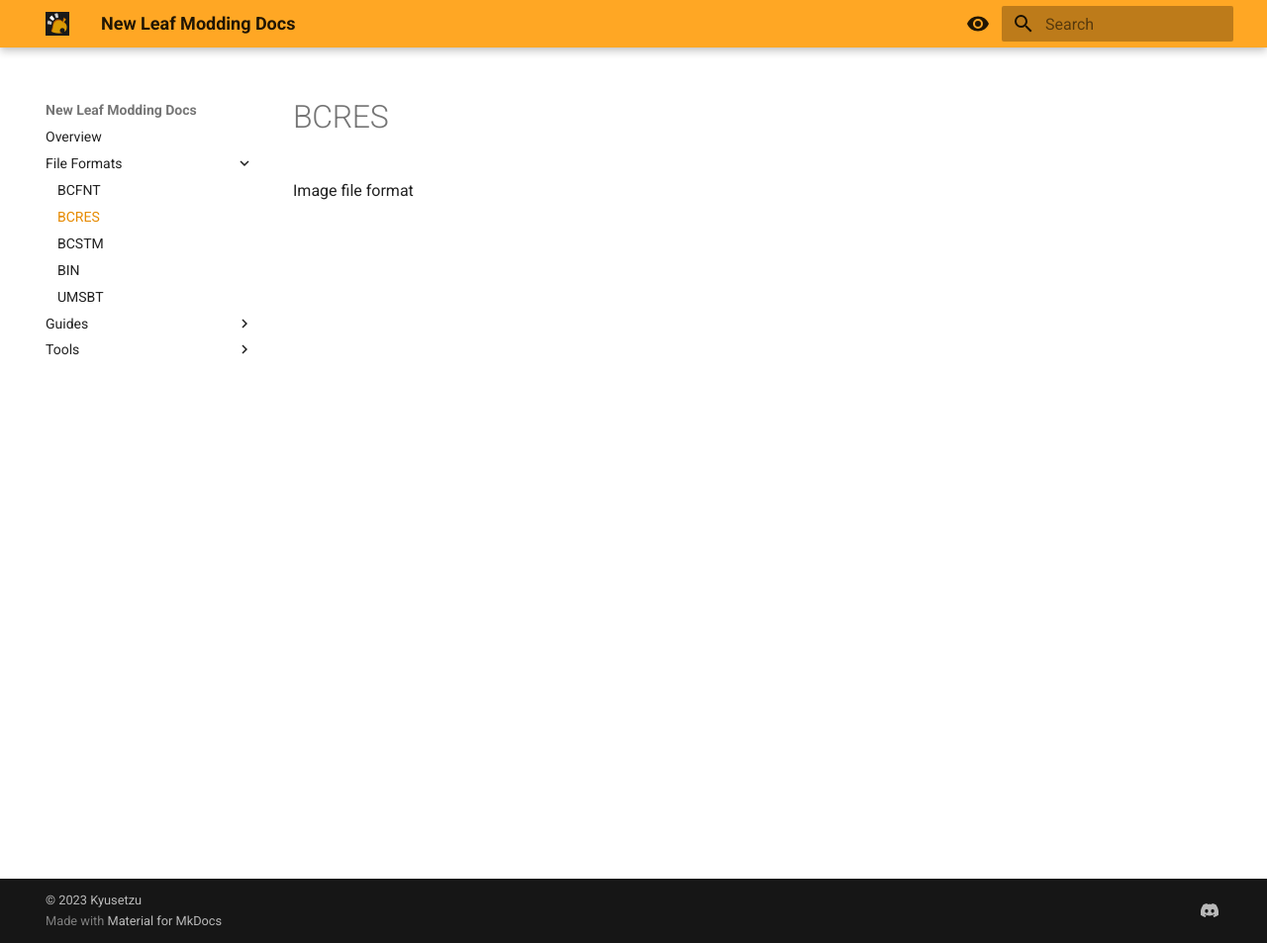
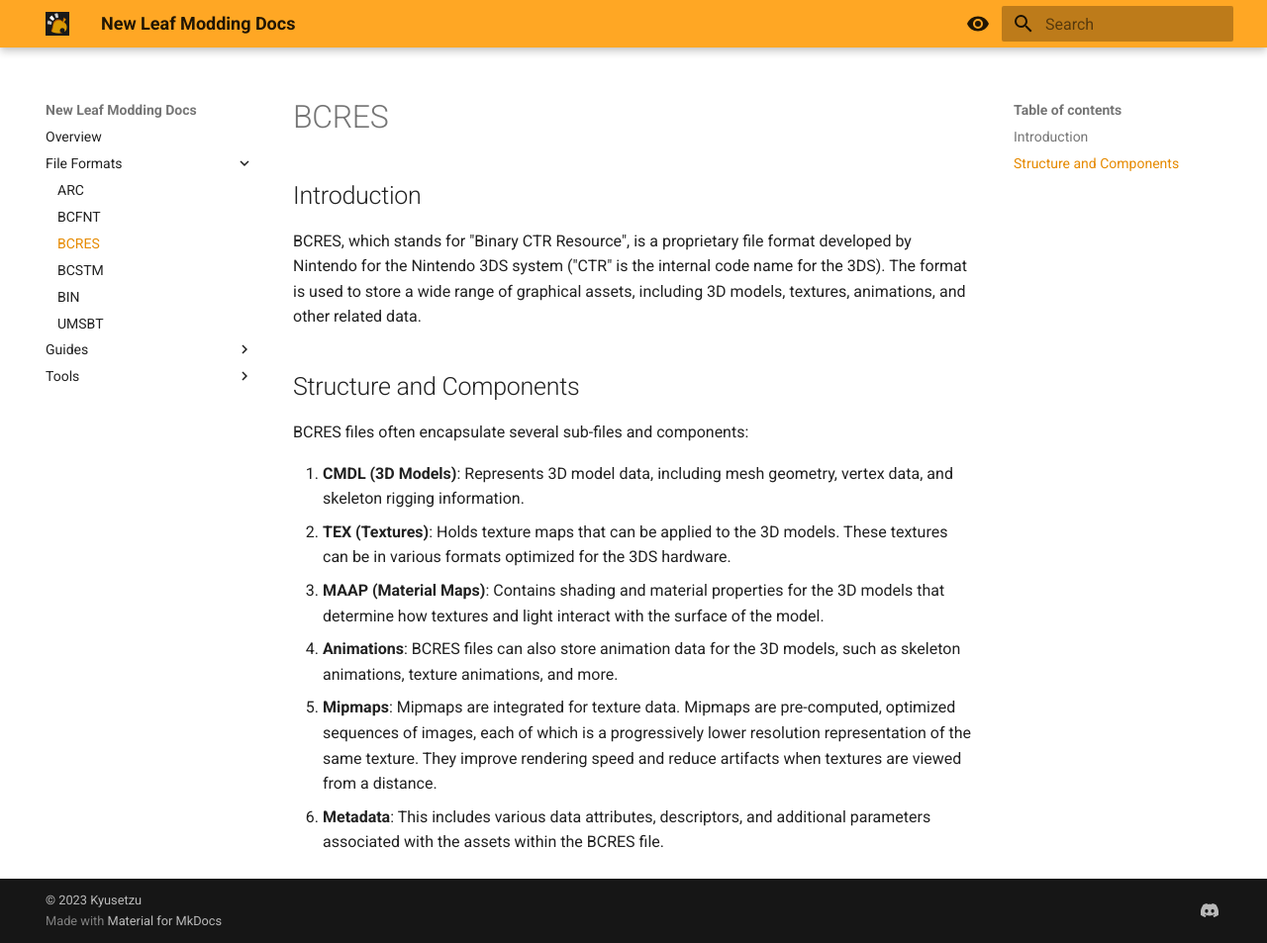
Before and after one commit to Kyusetzu/ACNL-Mod-Docs, an MkDocs documentation site: the page built from docs/File Formats/BCRES.md, in a window 1280 px wide and 953 px high. Shown: the whole window at 99% size. Built offline with MkDocs 1.6.1 and Material for MkDocs 9.7.7, drawn with Linux system fonts in a browser that asks for light colours.

Commit message:
Adding some file format information

```diff
--- a/docs/File Formats/BCRES.md
+++ b/docs/File Formats/BCRES.md
@@ -1 +1,11 @@
-Image file format
+## Introduction
+BCRES, which stands for "Binary CTR Resource", is a proprietary file format developed by Nintendo for the Nintendo 3DS system ("CTR" is the internal code name for the 3DS). The format is used to store a wide range of graphical assets, including 3D models, textures, animations, and other related data.
+## Structure and Components
+BCRES files often encapsulate several sub-files and components:
+
+1. **CMDL (3D Models)**: Represents 3D model data, including mesh geometry, vertex data, and skeleton rigging information.
+2. **TEX (Textures)**: Holds texture maps that can be applied to the 3D models. These textures can be in various formats optimized for the 3DS hardware.
+3. **MAAP (Material Maps)**: Contains shading and material properties for the 3D models that determine how textures and light interact with the surface of the model.
+4. **Animations**: BCRES files can also store animation data for the 3D models, such as skeleton animations, texture animations, and more.
+5. **Mipmaps**: Mipmaps are integrated for texture data. Mipmaps are pre-computed, optimized sequences of images, each of which is a progressively lower resolution representation of the same texture. They improve rendering speed and reduce artifacts when textures are viewed from a distance.
+6. **Metadata**: This includes various data attributes, descriptors, and additional parameters associated with the assets within the BCRES file.
```
Also changed, not shown: docs/File Formats/ARC.md (added, +7 -0 lines), docs/File Formats/BCFNT.md (+9 -1 lines).
